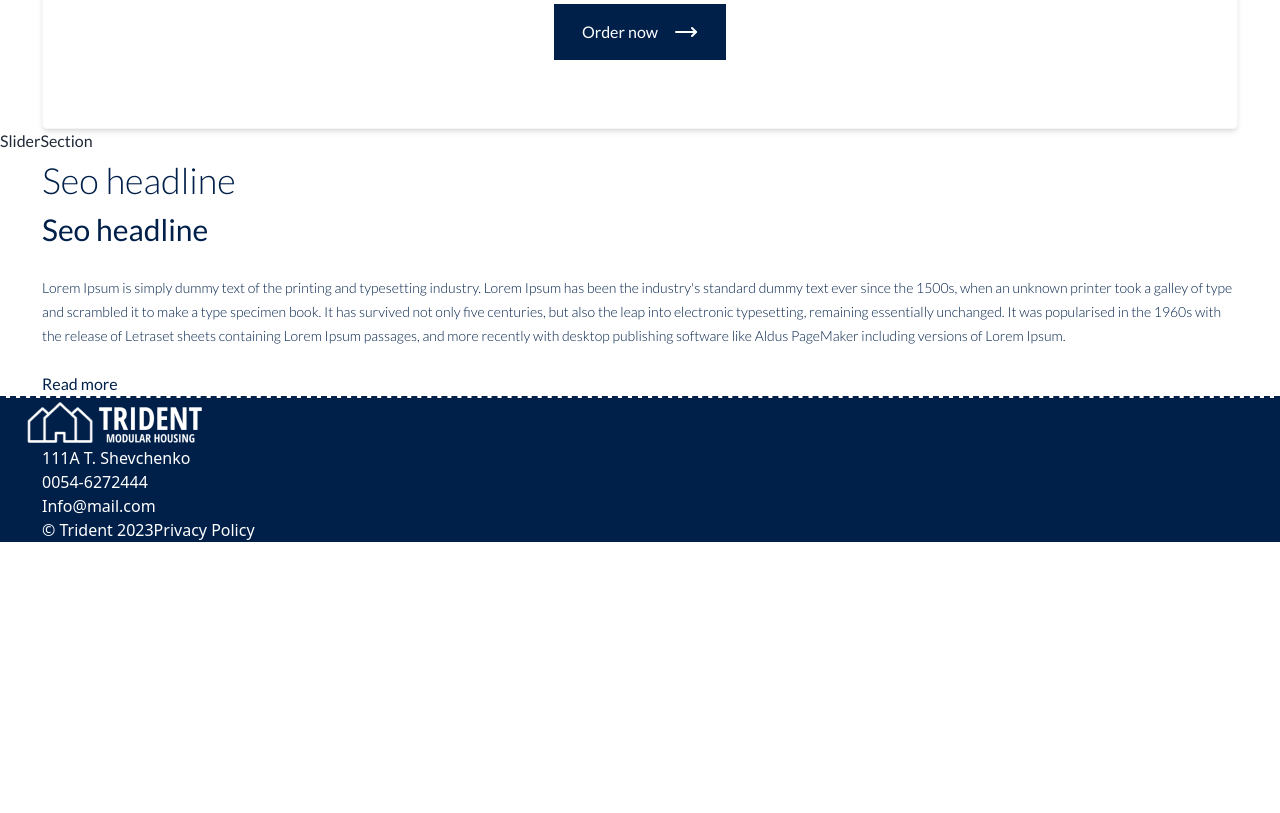
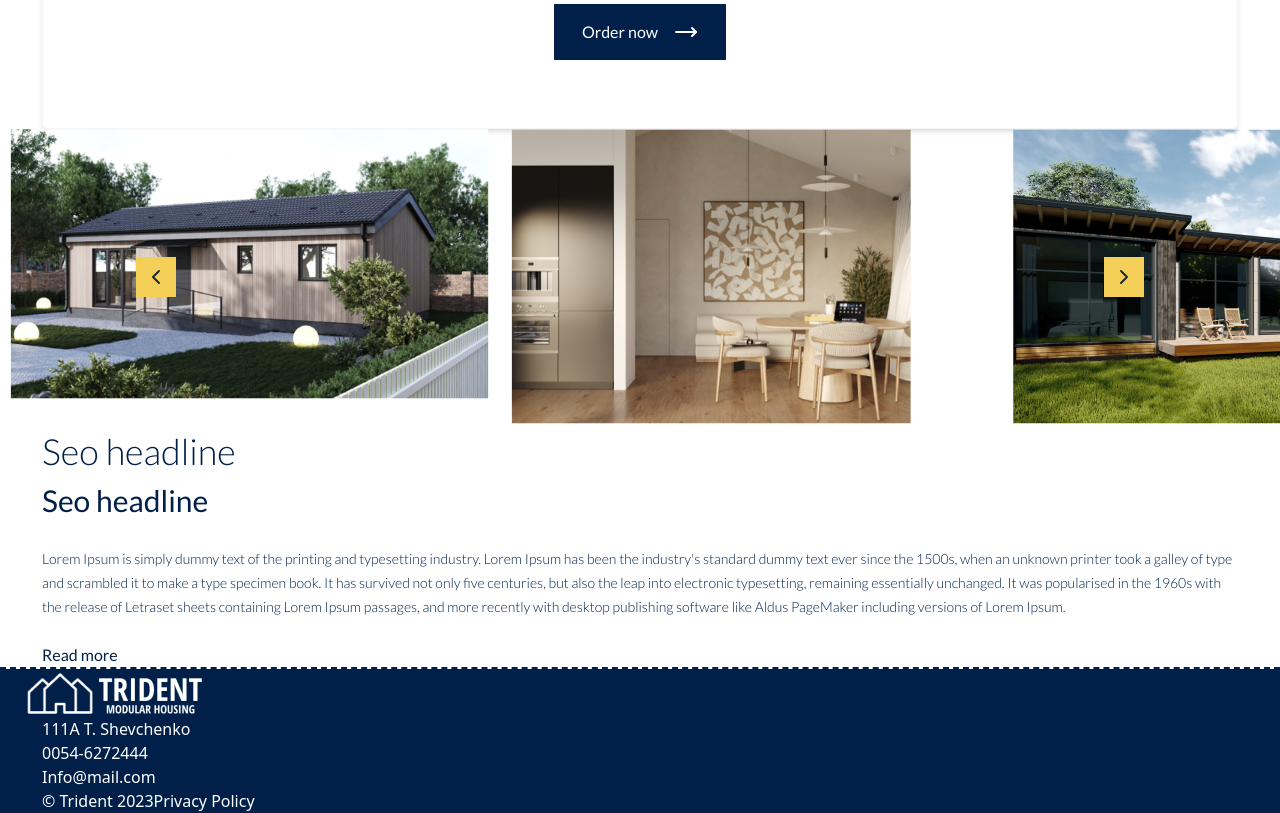
Before and after one commit to IgorBoichuk/trident, a Next.js app: page / in a window 1280 px wide. Shown: the part 4360-5173 px from the top of the page. Before the commit the page ends 4902 px from the top, so only its background shows below. Built offline with nearby package versions, Linux system fonts and the light colour scheme.

Commit message:
CustomSlider

```diff
--- /dev/null
+++ b/src/app/shared/CustomSlider/CustomSlider.jsx
@@ -0,0 +1,42 @@
+import { ChevronLeft, ChevronRight } from "lucide-react";
+import Image from "next/image";
+import React, { useEffect, useState } from "react";
+
+export const CustomSlider = ({ data }) => {
+	// const [currentItem, setCurrentItem] = useState(0);
+	const [step, setStep] = useState(0);
+	const [length, setLength] = useState(3);
+	const [currentItem, setCurrentItem] = useState(data.slice(step, length));
+
+	const next = () => {
+		step <= data.length - 3
+			? (setStep(step + 1), setLength(length + 1), setCurrentItem(data.slice(step, length)))
+			: (setStep(0), setLength(3));
+	};
+
+	const prev = () => {
+		step < 3
+			? (setStep(data.length - 3), setLength(data.length))
+			: (setStep(step - 1), setLength(length - 1), setCurrentItem(data.slice(step, length)));
+	};
+
+	return (
+		<div className="relative">
+			<ul className="flex gap-[22px] w-max mx-auto">
+				{currentItem.map(item => (
+					<li key={item.id} className="w-[100%] max-w-[640px] max-h-[360px]">
+						<Image src={item.picture} alt={"picture"} className="object-contain" />
+					</li>
+				))}
+			</ul>
+			<div className="absolute z-20 top-[50%] left-[50%] -translate-x-[50%] -translate-y-[50%] w-[80%] mx-auto flex justify-between">
+				<button className="bg-orangeBg p-2" onClick={prev}>
+					<ChevronLeft />
+				</button>
+				<button className="bg-orangeBg p-2" onClick={next}>
+					<ChevronRight />
+				</button>
+			</div>
+		</div>
+	);
+};
--- a/src/components/Home/SliderSection.jsx
+++ b/src/components/Home/SliderSection.jsx
@@ -1,5 +1,13 @@
+"use client";
 import React from "react";
+import { designess } from "../../assets/mocdata/mocForSlider";
+import { CustomSlider } from "@/app/shared/CustomSlider/CustomSlider";
+import { Container } from "@/app/shared/Container";
 
 export const SliderSection = () => {
-	return <div>SliderSection</div>;
+	return (
+		<div className="overflow-hidden px-[10px] w-[100vw]">
+			<CustomSlider data={designess} />
+		</div>
+	);
 };
```
